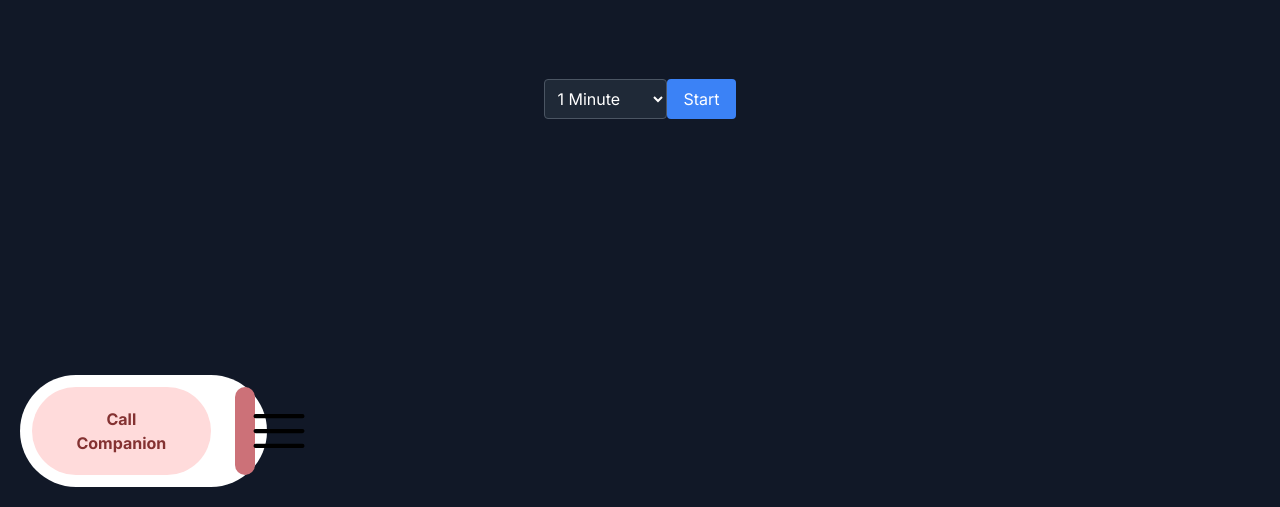
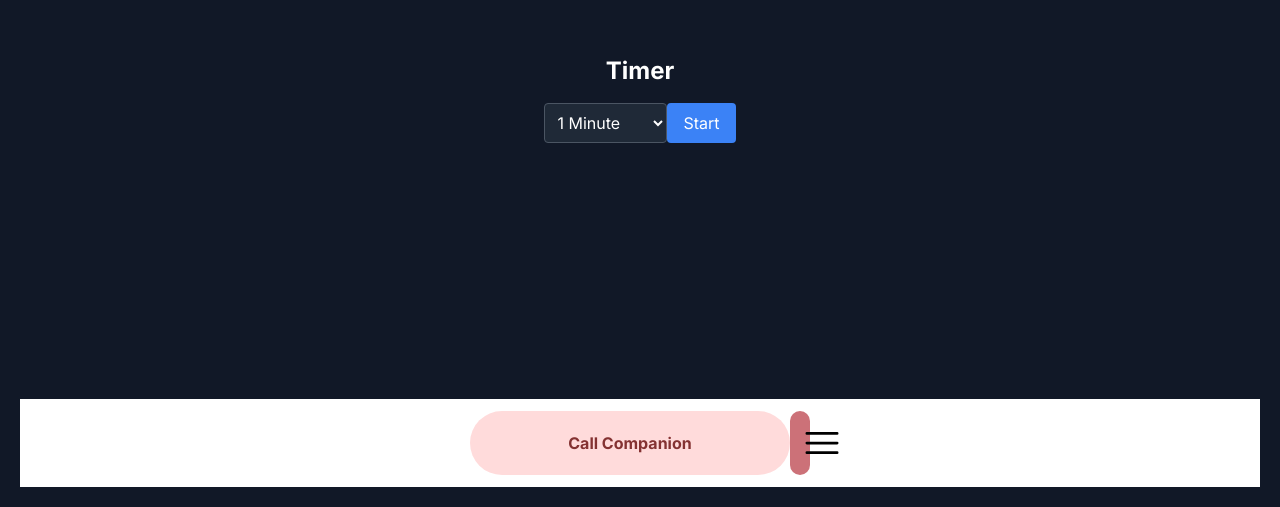
Before and after one commit to kllarena07/safety-blanket, a Next.js app in the folder frontend/: page /timer in a window 1280 px wide. Shown: the part 293-800 px from the top of the page. Built offline with nearby package versions, Linux system fonts and the light colour scheme; no server answers.

Commit message:
formatting

```diff
--- a/frontend/src/app/timer/page.tsx
+++ b/frontend/src/app/timer/page.tsx
@@ -99,6 +99,7 @@ export default function Timer() {
             </Head>
 
             <div className="flex flex-col items-center">
+                <div className="text-2xl font-bold mb-4 text-white">Timer</div>
                 {!isRunning ? (
                     <div>
                         <select
--- a/frontend/src/components/Navbar.tsx
+++ b/frontend/src/components/Navbar.tsx
@@ -16,22 +16,28 @@ export default function Navbar() {
 
   return (
     <>
-      {isToggled ? (
-        <section className="absolute w-full top-[76px] bg-black flex flex-col h-[calc(100dvh-164px)] items-center justify-center gap-5">
-          <a href='settings'>Home</a>
-          <a href='settings'>Chat</a>
-          <a href='settings'>Settings</a>
+      {isToggled && (
+        <section className="absolute bottom-[120px] left-1/2 transform -translate-x-1/2 bg-black flex flex-col w-3/4 items-center justify-center gap-5">
+          <a href='settings' className="text-white">Home</a>
+          <a href='settings' className="text-white">Chat</a>
+          <a href='timer' className="text-white">Timer</a>
+          <a href='settings' className="text-white">Settings</a>
         </section>
-      ) : ''}
+      )}
 
-      <footer className="flex rounded-full justify-between bg-white p-3 mx-5 mb-5 fixed bottom-0 left-0">
-        <button className="text-[#843232] bg-[#FFDBDB] rounded-full font-bold px-10 py-5 w-[80%]" onClick={() => {
-          handleClick();
-
-        }}>Call Companion</button>
-        <button onClick={() => setToggle(!isToggled)} className={`bg-[#CC7178] rounded-full p-2.5 transition-transform ${isToggled ? "rotate-90" : ''}`}>
-          <svg xmlns="http://www.w3.org/2000/svg" fill="none" viewBox="0 0 24 24" stroke-width="1.5" stroke="currentColor" className="h-full">
-            <path stroke-linecap="round" stroke-linejoin="round" d="M3.75 6.75h16.5M3.75 12h16.5m-16.5 5.25h16.5" />
+      <footer className="flex justify-center bg-white p-3 mx-5 mb-5 fixed bottom-0 left-0 w-[calc(100%-40px)]">
+        <button
+          className="text-[#843232] bg-[#FFDBDB] rounded-full font-bold px-10 py-5 w-full max-w-xs"
+          onClick={handleClick}
+        >
+          Call Companion
+        </button>
+        <button
+          onClick={() => setToggle(!isToggled)}
+          className={`bg-[#CC7178] rounded-full p-2.5 transition-transform ${isToggled ? "rotate-90" : ''}`}
+        >
+          <svg xmlns="http://www.w3.org/2000/svg" fill="none" viewBox="0 0 24 24" strokeWidth="1.5" stroke="currentColor" className="h-full">
+            <path strokeLinecap="round" strokeLinejoin="round" d="M3.75 6.75h16.5M3.75 12h16.5m-16.5 5.25h16.5" />
           </svg>
         </button>
       </footer>
```
